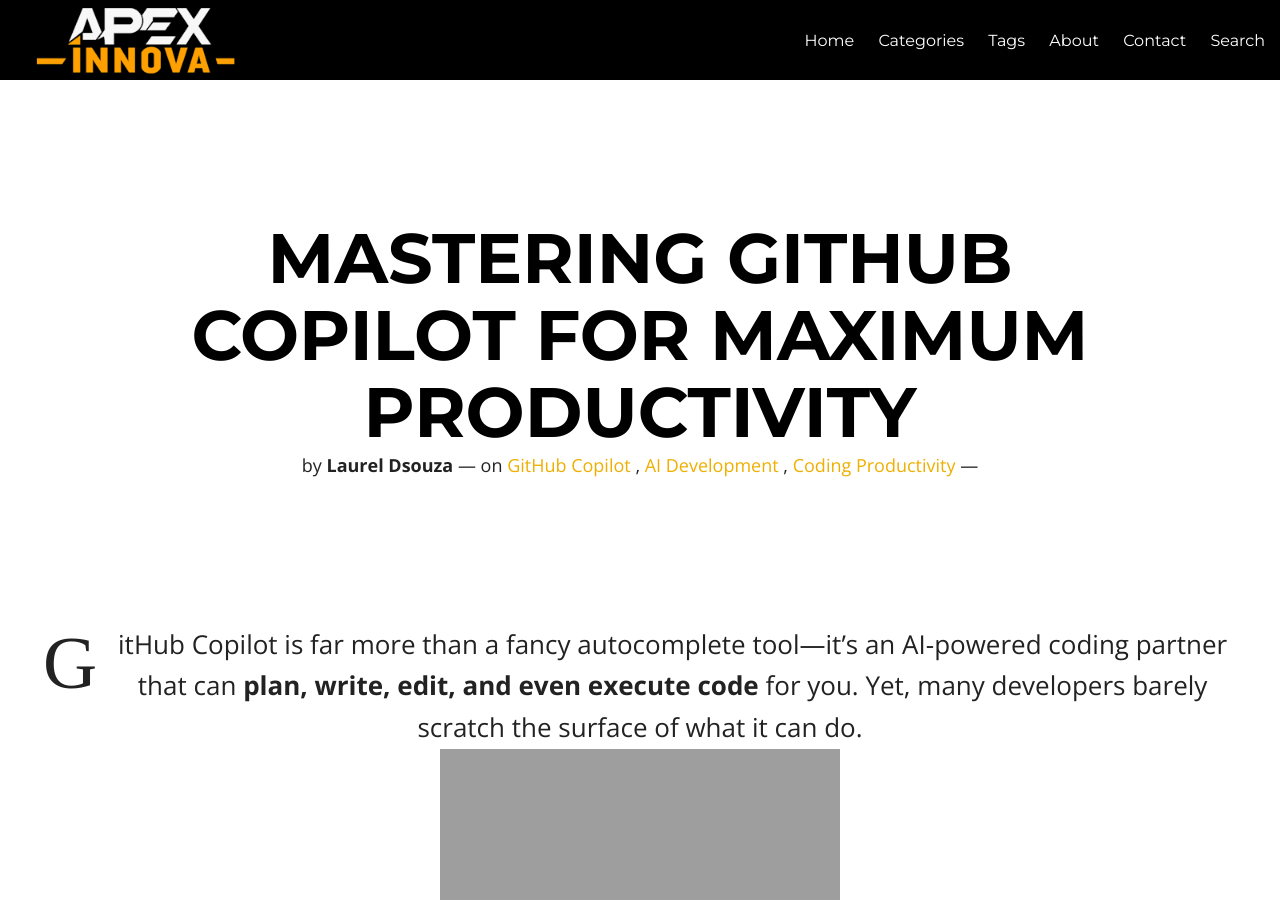
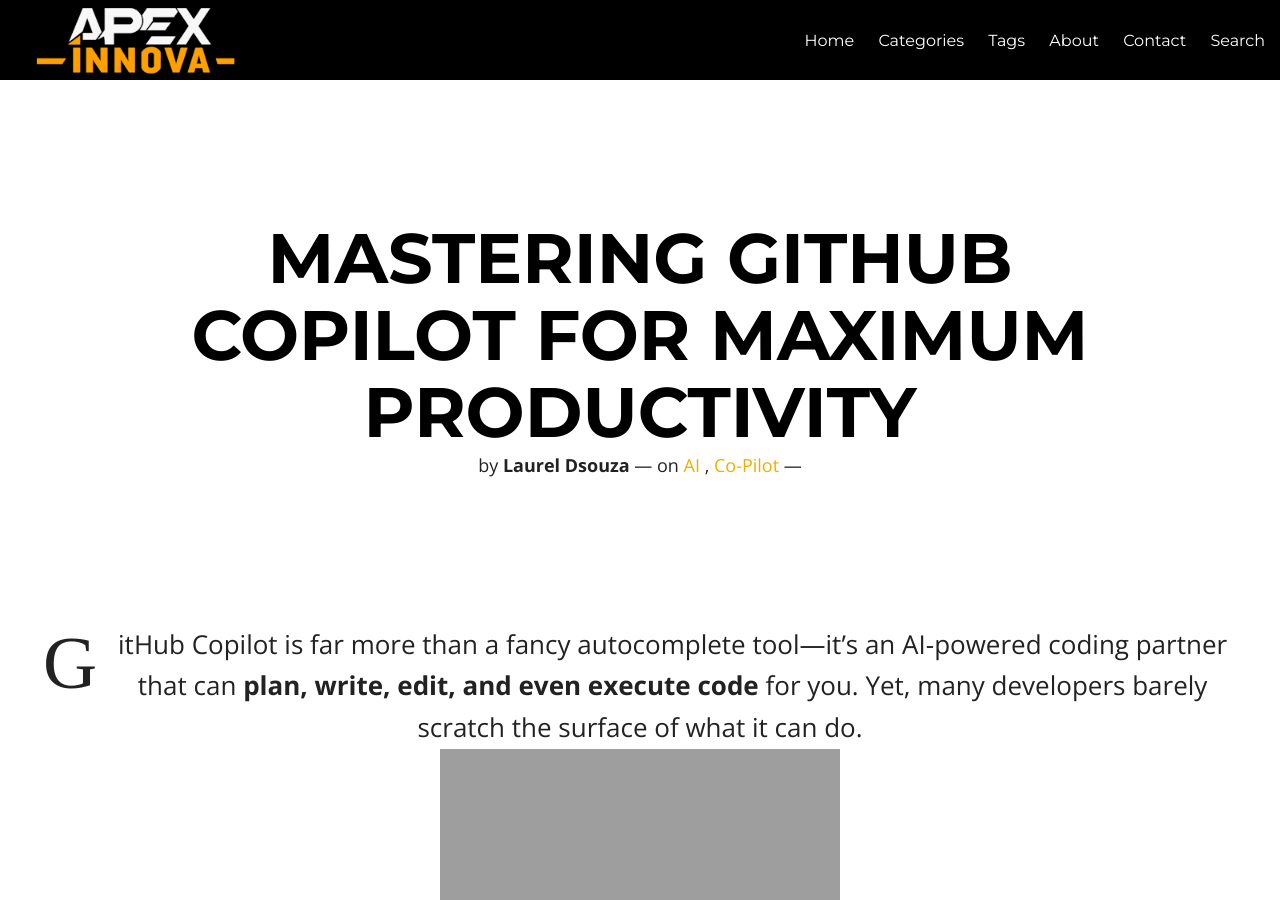
Before and after one commit to ldsouza/ldsouza.github.io, a Jekyll site: the page built from _posts/2025-06-15-github-copilot-maximize.md, in a window 1280 px wide and 900 px high. Built offline with Jekyll 4.4.1, drawn with Linux system fonts in a browser that asks for light colours; nearby versions of some CDN libraries; library files that are not in the unit come from our copies.

Commit message:
Update 2025-06-15-github-copilot-maximize.md

```diff
--- a/_posts/2025-06-15-github-copilot-maximize.md
+++ b/_posts/2025-06-15-github-copilot-maximize.md
@@ -7,12 +7,11 @@
 title: "Mastering GitHub Copilot for Maximum Productivity"
 headline: "Mastering GitHub Copilot for Maximum Productivity"
 tags:
-- GitHub Copilot
-- AI Development
-- Coding Productivity
+- AI
+- Co-Pilot
 categories:
-  - Development
-  - AI Tools
+  - AI
+  - Co-Pilot
 ---
 
 GitHub Copilot is far more than a fancy autocomplete tool—it's an AI-powered coding partner that can **plan, write, edit, and even execute code** for you. Yet, many developers barely scratch the surface of what it can do.
```
